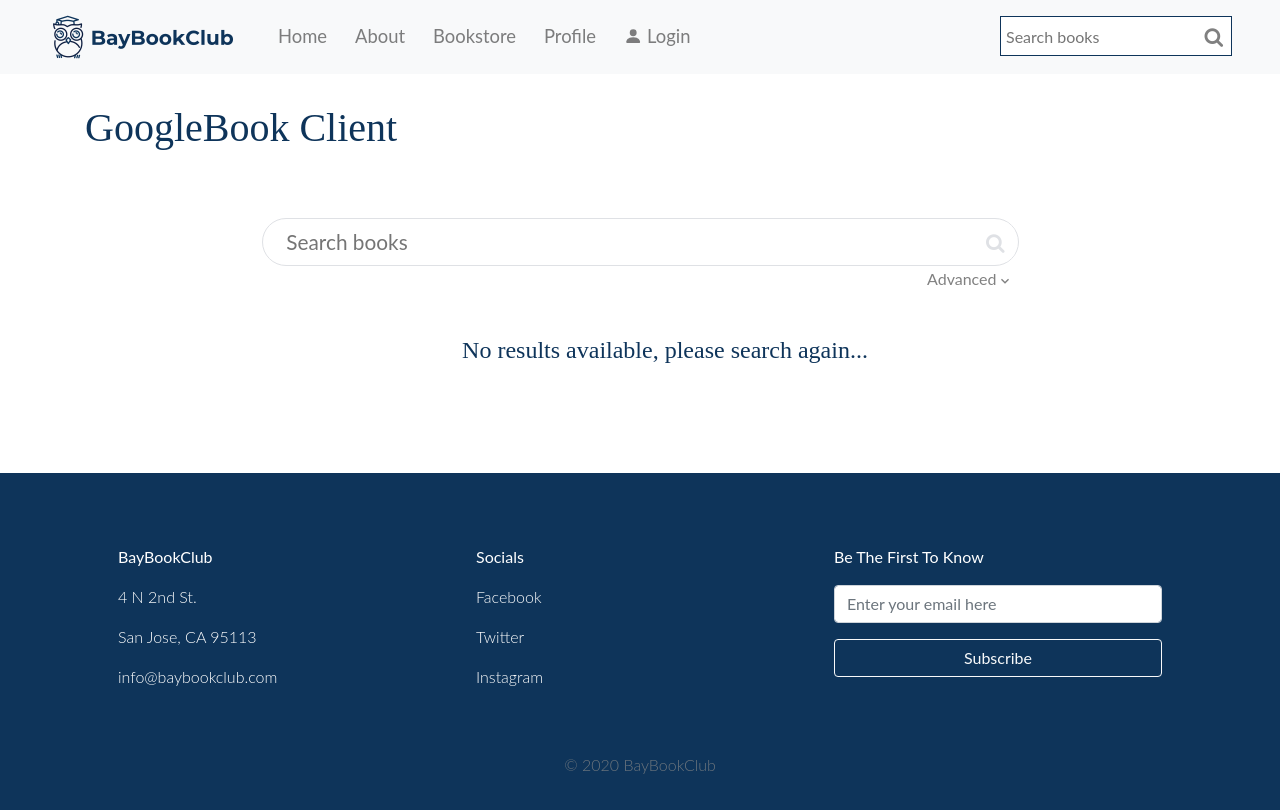
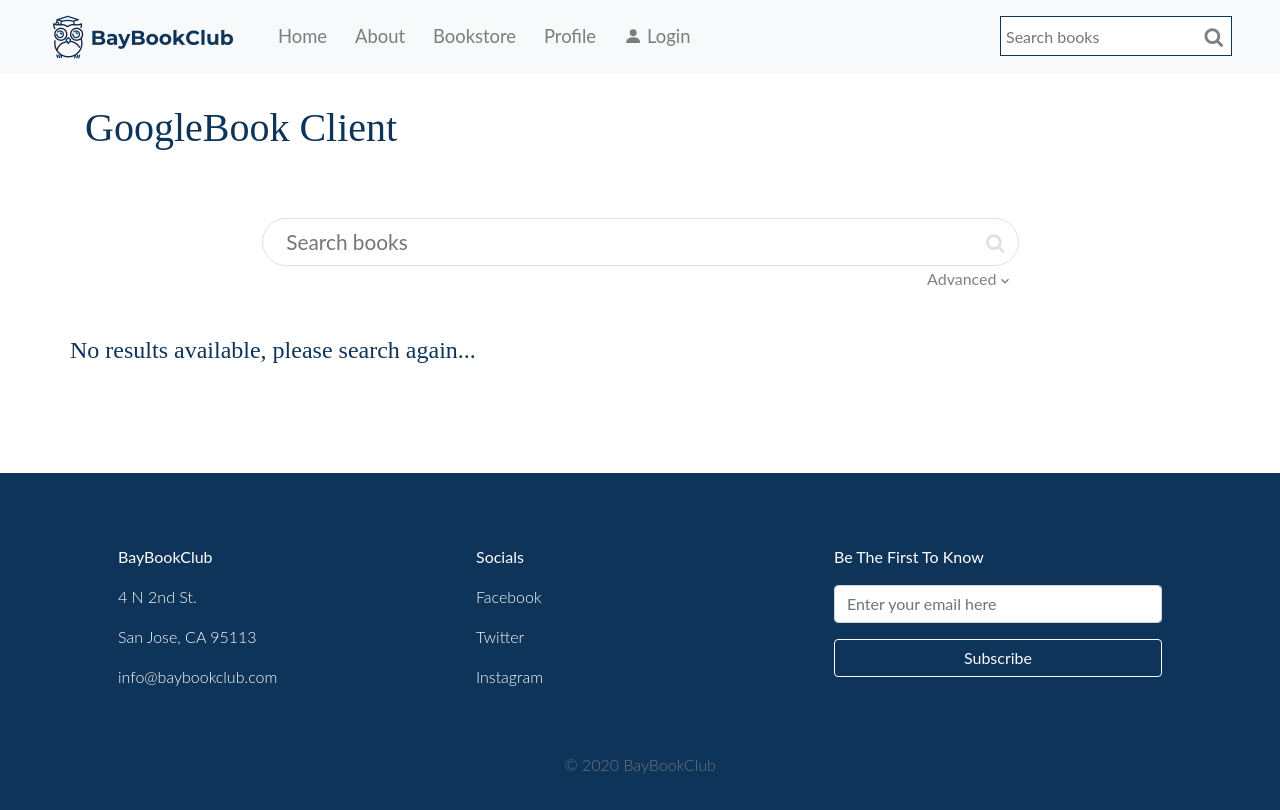
Before and after one commit to Chongliang-Utopia/cs5610-f20-team18, a React (Create React App) app: page /search in a window 1280 px wide. Shown: the top 810 px of the page. Built offline with nearby package versions, Linux system fonts and the light colour scheme; a web font is replaced by a local one.

Commit message:
Changing bookstore no result available text alignment

```diff
--- a/src/components/bookStore/bookStore.js
+++ b/src/components/bookStore/bookStore.js
@@ -11,7 +11,7 @@ class BookStore extends React.Component {
     render() {
         return (
             <div className={`${classes.BookStore} container`}>
-                <h4>Our</h4>
+                <h4 className={classes.our}>Our</h4>
                 <h1><b>BOOKSTORE</b></h1>
                 <div className="row">
                     <div className="col-md-4 col-lg-3">
--- a/src/components/bookStore/filterPanel.module.css
+++ b/src/components/bookStore/filterPanel.module.css
@@ -20,7 +20,7 @@
     }
 }
 @media screen and (min-width: 800px) {
-    .BookStore h4{
+    .BookStore .our{
         text-align: center;
         margin-left: 250px;
     }
--- a/src/components/bookStore/searchBook.js
+++ b/src/components/bookStore/searchBook.js
@@ -48,7 +48,7 @@ class SearchBook extends React.Component {
                     }
                     {
                         this.props.books.length === 0 &&
-                        <div className={classes.noResults}><h4>No results available, please search again...</h4></div>
+                        <h4>No results available, please search again...</h4>
                     }
                 </div>
             </div>
--- a/src/components/bookStore/searchBook.module.css
+++ b/src/components/bookStore/searchBook.module.css
@@ -20,7 +20,7 @@
 }
 .SearchBook h4 {
     text-align: center;
-    margin-left: 50px;
+    /*margin-left: 50px;*/
     margin-top: 10px;
 }
 .SearchBook .searchBar {
@@ -36,9 +36,3 @@
 .SearchBook .hide:hover {
     opacity: 100;
 }
-
-.SearchBook .noResults {
-    position: relative;
-    width: 70%;
-    left: 15%
-}
```
